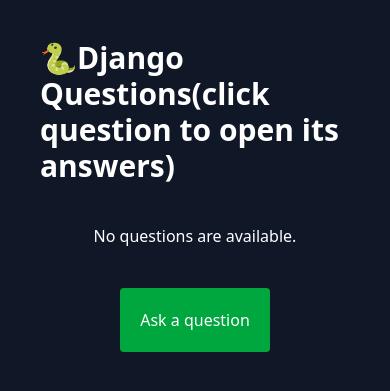
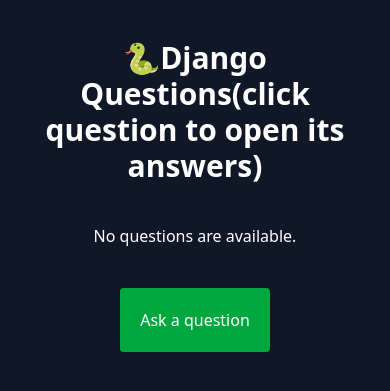
Before and after one commit to apetranov/django-questions, a Django app: page / in a window 390 px wide. Shown: the top 391 px of the page. Run offline with Django 5.2, Linux system fonts and the light colour scheme; data that the repository does not hold is empty.

Commit message:
Fix responsiveness

```diff
--- a/mysite/wall/templates/wall/base.html
+++ b/mysite/wall/templates/wall/base.html
@@ -6,7 +6,7 @@
     <title>{% block title %}Django Questions{% endblock %}</title>
     <script src="https://cdn.jsdelivr.net/npm/@tailwindcss/browser@4"></script>
 </head>
-<body class="bg-gray-900 text-white p-10 space-y-10 flex flex-col justify-center items-center">
+<body class="bg-gray-900 text-center text-white p-10 space-y-10 flex flex-col justify-center items-center">
     {% block body %}
     {% endblock %}
 </body>
--- a/mysite/wall/templates/wall/index.html
+++ b/mysite/wall/templates/wall/index.html
@@ -1,7 +1,7 @@
 {% extends "wall/base.html" %}
 
 {% block body %}
-    <h1 class="text-3xl font-bold">🐍Django Questions(click question to open its answers)</h1>
+    <h1 class="text-3xl text-center font-bold">🐍Django Questions(click question to open its answers)</h1>
     {% if questions %}
         <div class="flex flex-col justify-center items-center space-y-5">
         {% for question in questions %}
```
